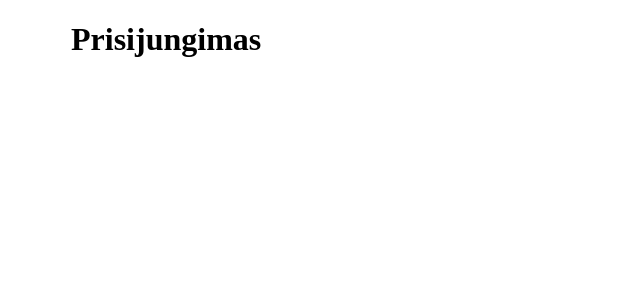
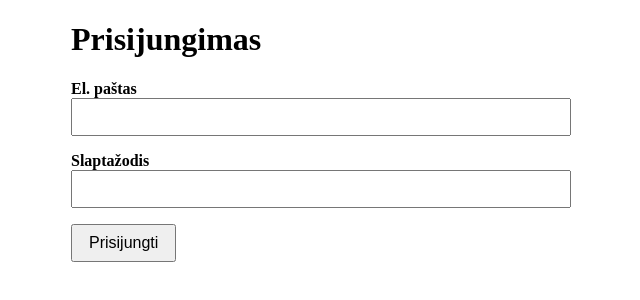
Before and after one commit to d-danilevicius/baltijos-bioivairoves-zaidimas, a React (Vite) app in the folder frontend/: page /login in a window 1280 px wide. Shown: the top 300 px of the page, without its empty margins (329-969 px from the left). Built offline with nearby package versions, Linux system fonts and the light colour scheme; no server answers.

Commit message:
feat(login): add login page

```diff
--- a/frontend/src/pages/LoginPage.tsx
+++ b/frontend/src/pages/LoginPage.tsx
@@ -1,12 +1,91 @@
-import { useLocation } from 'react-router-dom'
+import { FormEvent, useState } from 'react'
+import { useLocation, useNavigate } from 'react-router-dom'
+import TextField from '../components/textField'
+import { loginUser } from '../api/authApi'
+import {
+  accountBlocked,
+  emailRequired,
+  invalidCredentials,
+  loginFailedLater,
+  passwordRequired,
+} from '../helpers/loginMessages'
+import { type LoginFieldErrors, validateLogin } from '../helpers/validateLogin'
 
 export default function LoginPage() {
+  const [email, setEmail] = useState('')
+  const [password, setPassword] = useState('')
+  const [fieldErrors, setFieldErrors] = useState<LoginFieldErrors>({})
+  const [topError, setTopError] = useState<string | undefined>(undefined)
+  const [loading, setLoading] = useState(false)
+  const navigate = useNavigate()
   const loc = useLocation()
-  const state = (loc.state as unknown as { message?: string }) ?? {}
+  const state = (loc.state as { message?: string } | null) ?? {}
+
+  async function onSubmit(e: FormEvent) {
+    e.preventDefault()
+    setTopError(undefined)
+
+    const clientErrors = validateLogin(email, password)
+    if (Object.keys(clientErrors).length > 0) {
+      setFieldErrors(clientErrors)
+      setPassword('')
+      return
+    }
+
+    setFieldErrors({})
+    setLoading(true)
+    const res = await loginUser({ email, password })
+    setLoading(false)
+
+    if (res.status === 200) {
+      navigate('/profile', { state: { user: res.body } })
+      return
+    }
+
+    setPassword('')
+
+    if (res.status === 401) {
+      setTopError(invalidCredentials)
+      return
+    }
+
+    if (res.status === 403) {
+      setTopError(accountBlocked)
+      return
+    }
+
+    if (res.status === 400) {
+      const errors = res.body.errors ?? {}
+      const mapped: Record<string, string> = {}
+      if (errors.email?.includes('Required')) mapped.email = emailRequired
+      if (errors.password?.includes('Required')) mapped.password = passwordRequired
+      setFieldErrors(mapped)
+      return
+    }
+
+    setTopError(loginFailedLater)
+  }
+
   return (
-    <div style={{ maxWidth: 480, margin: '0 auto' }}>
+    <form onSubmit={onSubmit} style={{ maxWidth: 480, margin: '0 auto' }}>
       <h1>Prisijungimas</h1>
       {state.message && <div role="status" style={{ marginTop: '1rem', color: 'green' }}>{state.message}</div>}
-    </div>
+      {topError && <div role="alert" style={{ color: 'red', marginBottom: '1rem' }}>{topError}</div>}
+
+      <TextField id="email" label="El. paštas" value={email} onChange={setEmail} error={fieldErrors.email} autoComplete="email" />
+      <TextField
+        id="password"
+        label="Slaptažodis"
+        type="password"
+        value={password}
+        onChange={setPassword}
+        error={fieldErrors.password}
+        autoComplete="current-password"
+      />
+
+      <button type="submit" disabled={loading} style={{ padding: '0.5rem 1rem', fontSize: '1rem' }}>
+        Prisijungti
+      </button>
+    </form>
   )
 }
```
Also changed, not shown: 1 other file (tests, documents, lock files or other folders).
